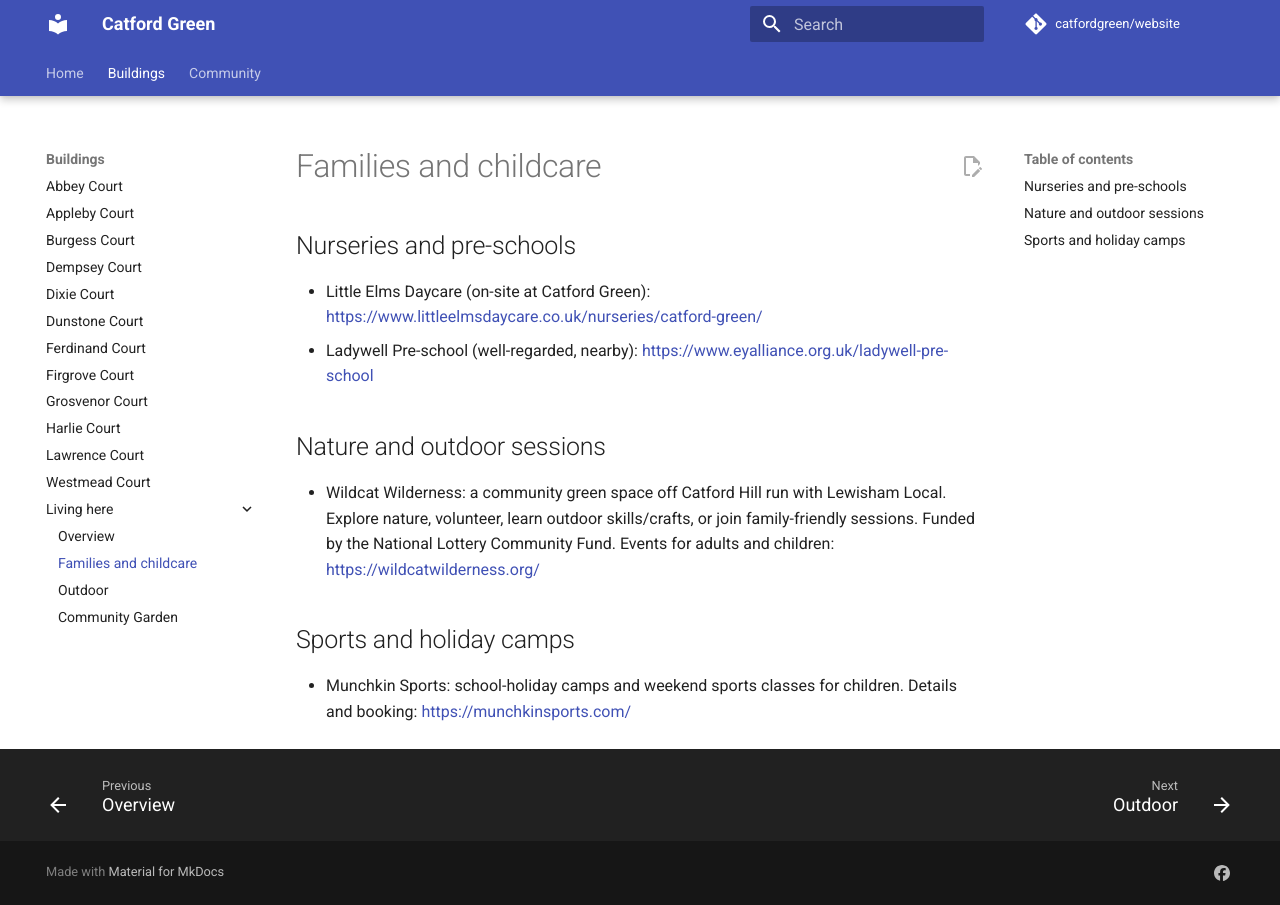
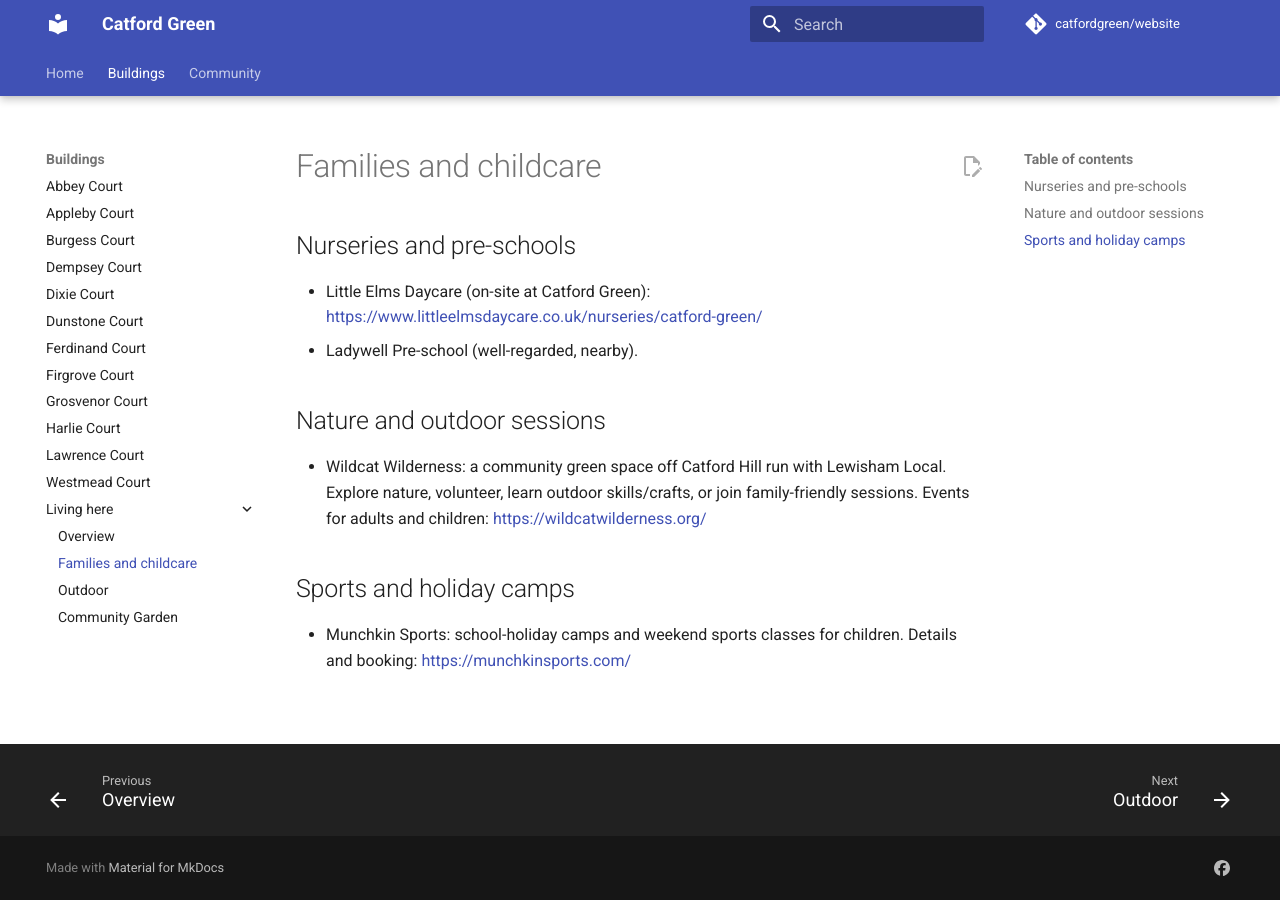
Before and after one commit to catfordgreen/website, an MkDocs documentation site: the page built from docs/childcare.md, in a window 1280 px wide. Built offline with MkDocs 1.6.1 and Material for MkDocs 9.7.7, drawn with Linux system fonts in a browser that asks for light colours; plug-ins that fetch from the network failed and are left out; comment, search, counter and statistics services are not loaded.

Commit message:
Remove Ladywell Pre-School link as 404s

```diff
--- a/docs/childcare.md
+++ b/docs/childcare.md
@@ -2,10 +2,10 @@
 
 ## Nurseries and pre-schools
 - Little Elms Daycare (on-site at Catford Green): https://www.littleelmsdaycare.co.uk/nurseries/catford-green/
-- Ladywell Pre-school (well-regarded, nearby): https://www.eyalliance.org.uk/ladywell-pre-school
+- Ladywell Pre-school (well-regarded, nearby).
 
 ## Nature and outdoor sessions
-- Wildcat Wilderness: a community green space off Catford Hill run with Lewisham Local. Explore nature, volunteer, learn outdoor skills/crafts, or join family-friendly sessions. Funded by the National Lottery Community Fund. Events for adults and children: https://wildcatwilderness.org/
+- Wildcat Wilderness: a community green space off Catford Hill run with Lewisham Local. Explore nature, volunteer, learn outdoor skills/crafts, or join family-friendly sessions. Events for adults and children: https://wildcatwilderness.org/
 
 ## Sports and holiday camps
 - Munchkin Sports: school-holiday camps and weekend sports classes for children. Details and booking: https://munchkinsports.com/
```
